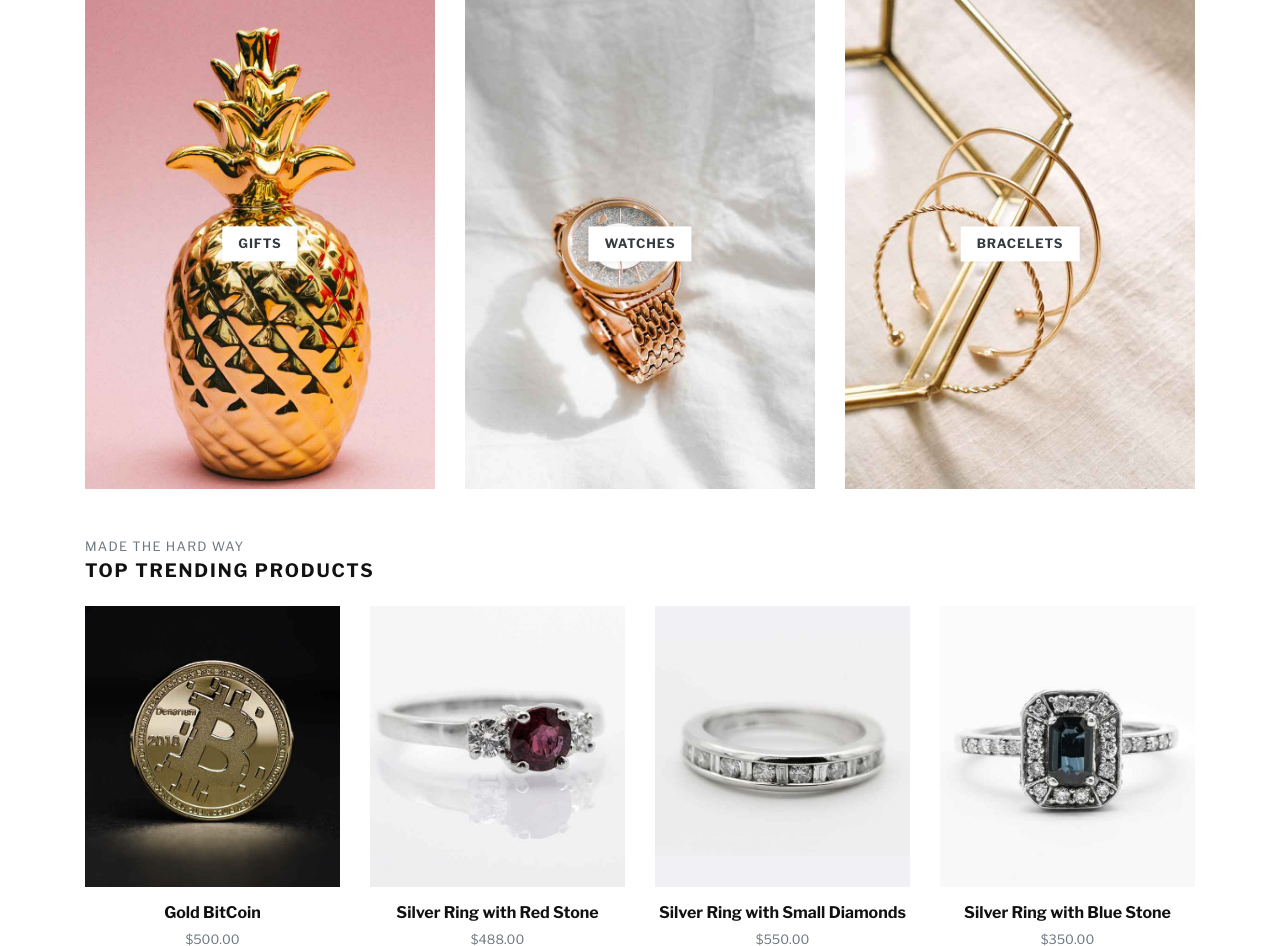
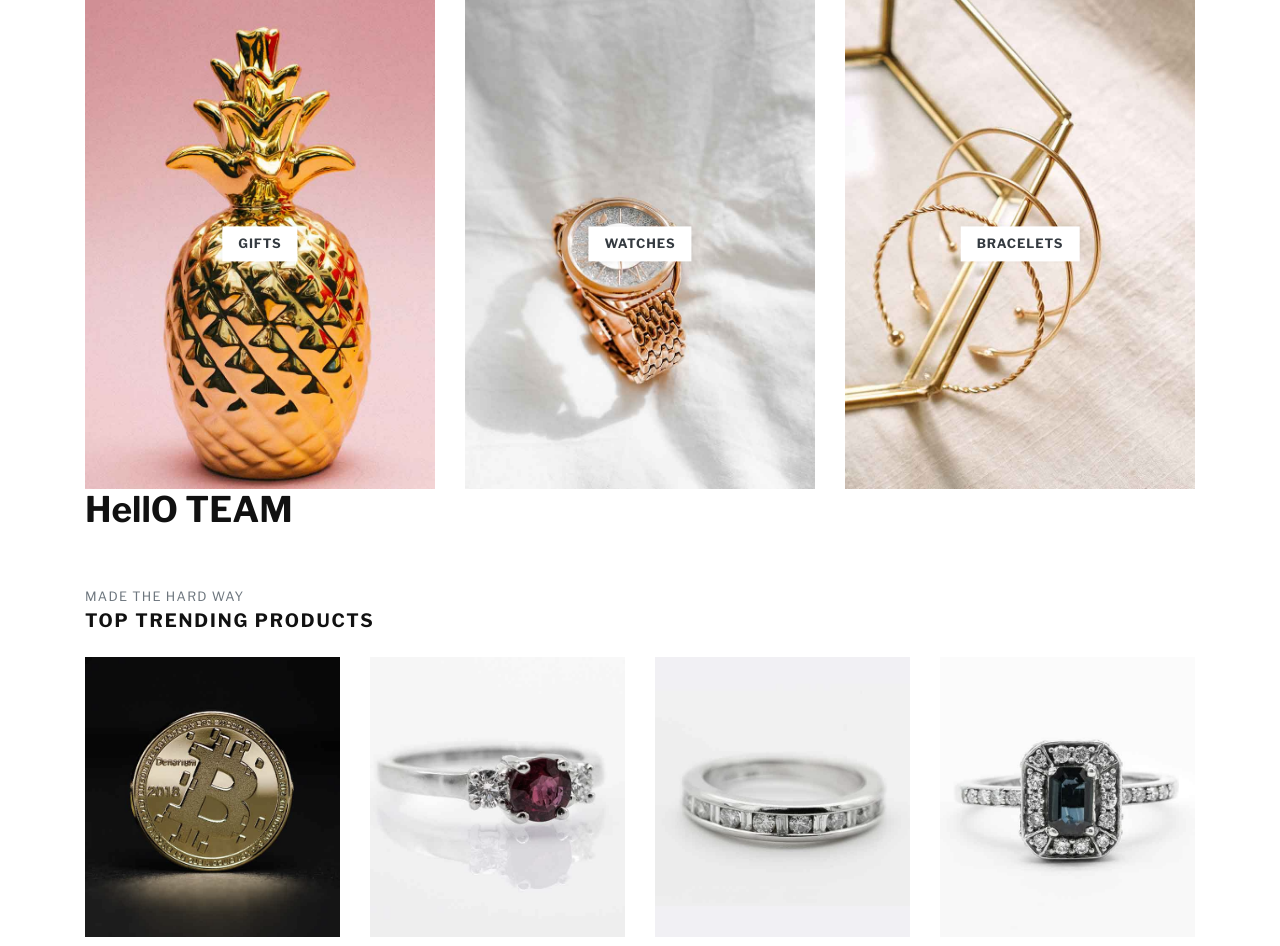
Before and after one commit to Hussain-Royesh/Jewellery_Project, a Django app: page / in a window 1280 px wide. Shown: the part 669-1615 px from the top of the page. Run offline with Django 3.2, Linux system fonts and the light colour scheme; data comes from the database, SQL or seed files in the repository; some libraries are stand-ins or nearby versions; some web fonts are replaced.

Commit message:
JUSST CHECKED IF IT WORKS WITH ME
HELLO WORLD

```diff
--- a/templates/store/index.html
+++ b/templates/store/index.html
@@ -42,7 +42,7 @@
           {% endif %}
           </div>
         </section>
-
+        <h1> HellO TEAM</h1>
 
         <!-- TRENDING PRODUCTS-->
         <section class="py-5">
```
